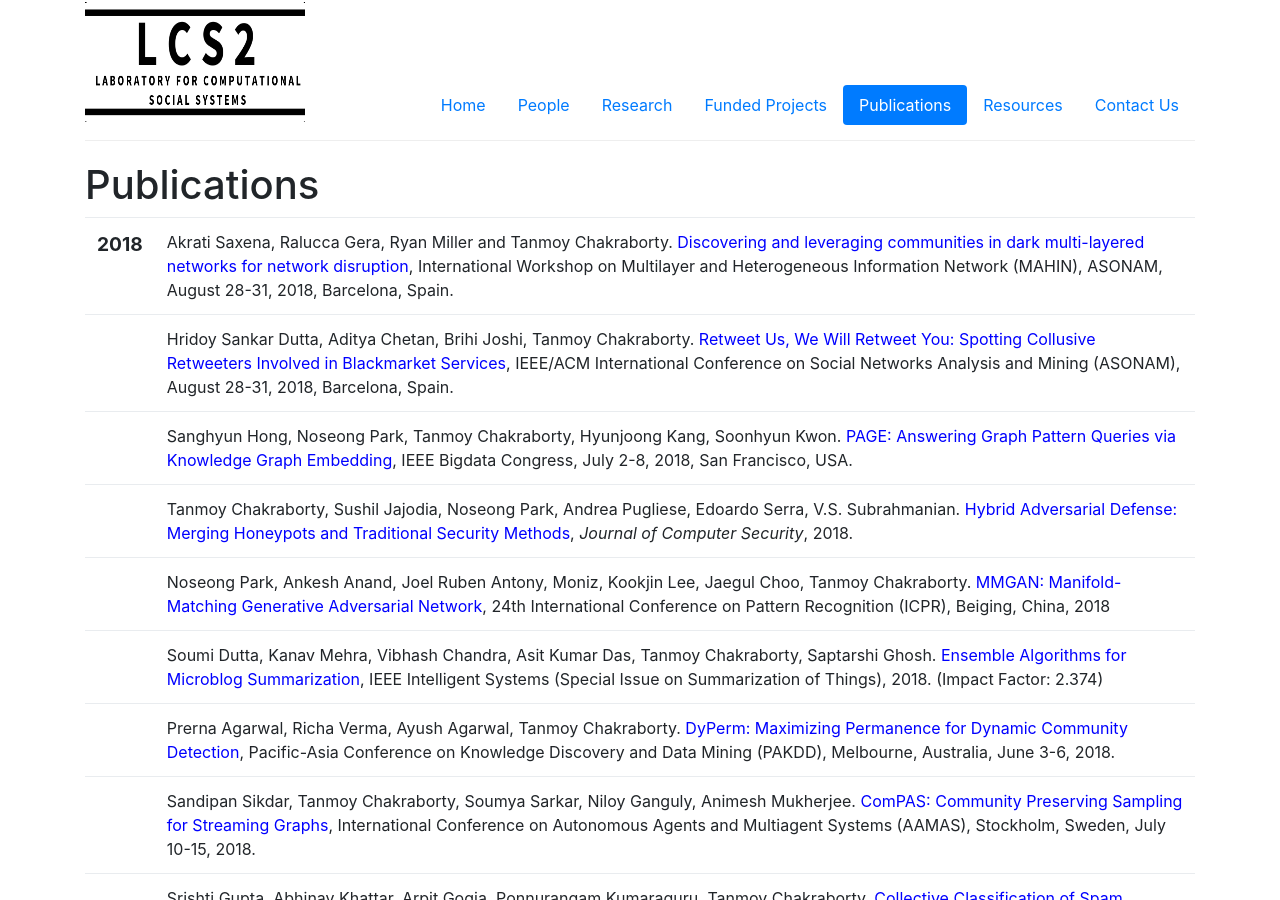
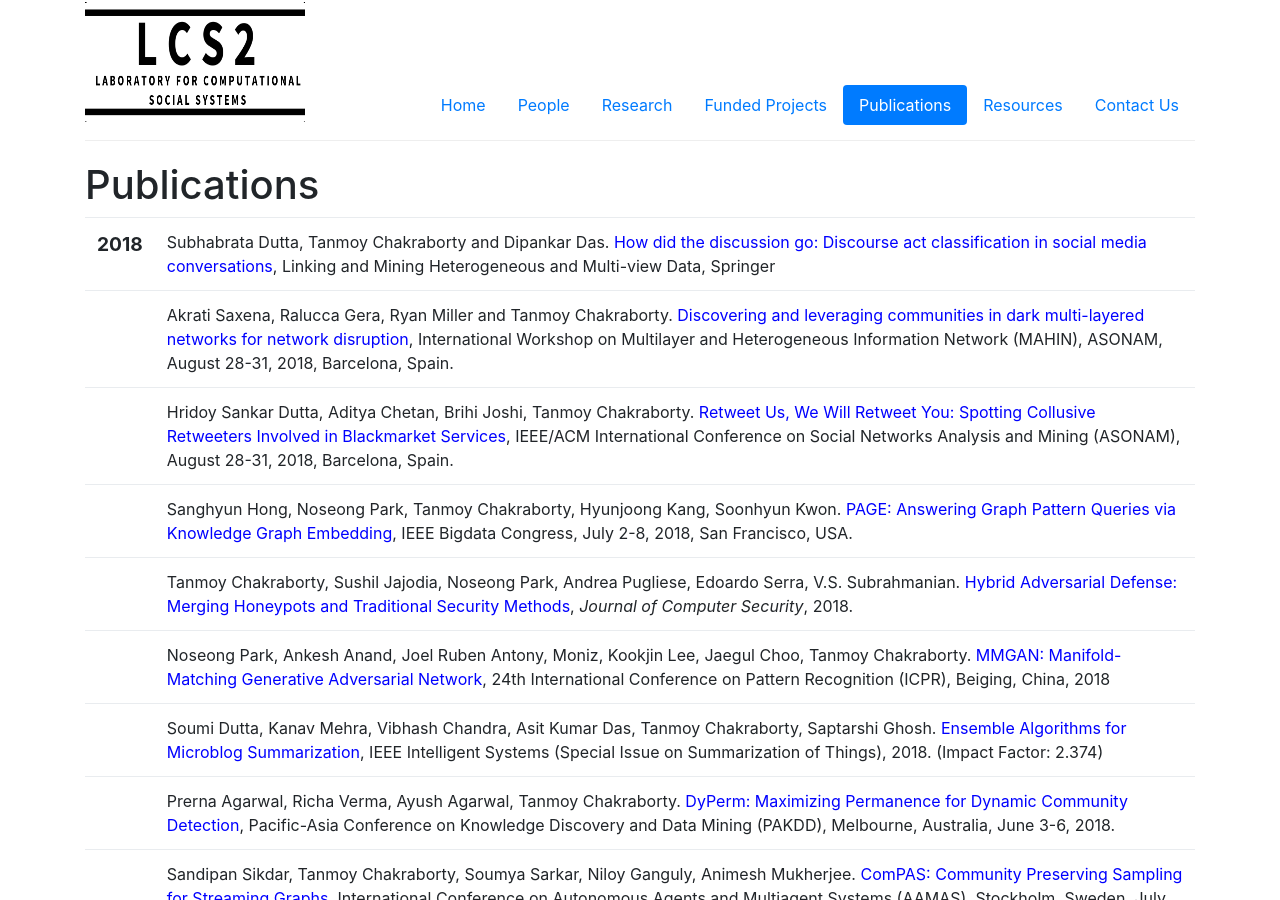
Before and after one commit to LCS2-IIITD/webpage, a Jekyll site: the page built from publications.html, in a window 1280 px wide and 900 px high. Built offline with Jekyll 4.4.1, drawn with Linux system fonts in a browser that asks for light colours.

```diff
--- a/_includes/pubs.html
+++ b/_includes/pubs.html
@@ -4,6 +4,23 @@
 		<td>
 			<span class="date">
 				<big><strong>2018</strong></big><br />
+			</span>
+		</td>
+		<td class="publication">
+			<!--<span class="pubtitle">
+				<a href="https://www.asdfasdf.asdfasdf.asdfasdfads">[PDF]</a>
+				<a href="https://www.asdfasdf.asdfasdf.asdfasdfads">[Code]</a>
+				<a href="https://www.asdfasdf.asdfasdf.asdfasdfads">[Dataset]</a>
+			</span><br />-->
+			Subhabrata Dutta, Tanmoy Chakraborty and Dipankar Das. <font color="blue">How did the discussion go: Discourse act classification in social media conversations</font>, Linking and Mining Heterogeneous and Multi-view Data, Springer
+			<span class="links">
+			</span>
+		</td>
+	</tr>
+	<tr>
+		<td>
+			<span class="date">
+				<!-- <big><strong>2018</strong></big><br /> -->
 			</span>
 		</td>
 		<td class="publication">
```
Also changed, not shown: _posts/2018-08-06-bookchapter.md (added, +8 -0 lines).
